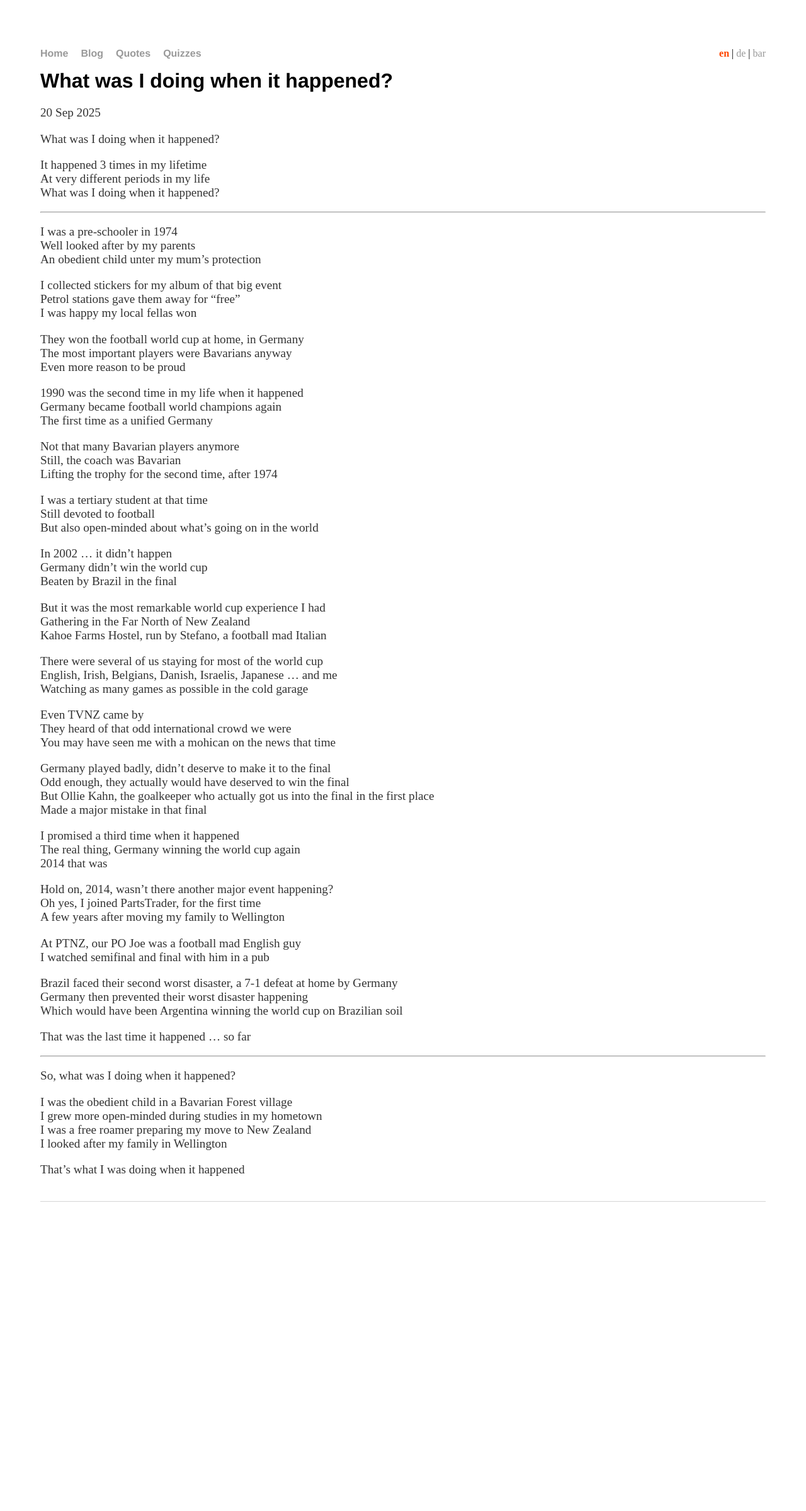
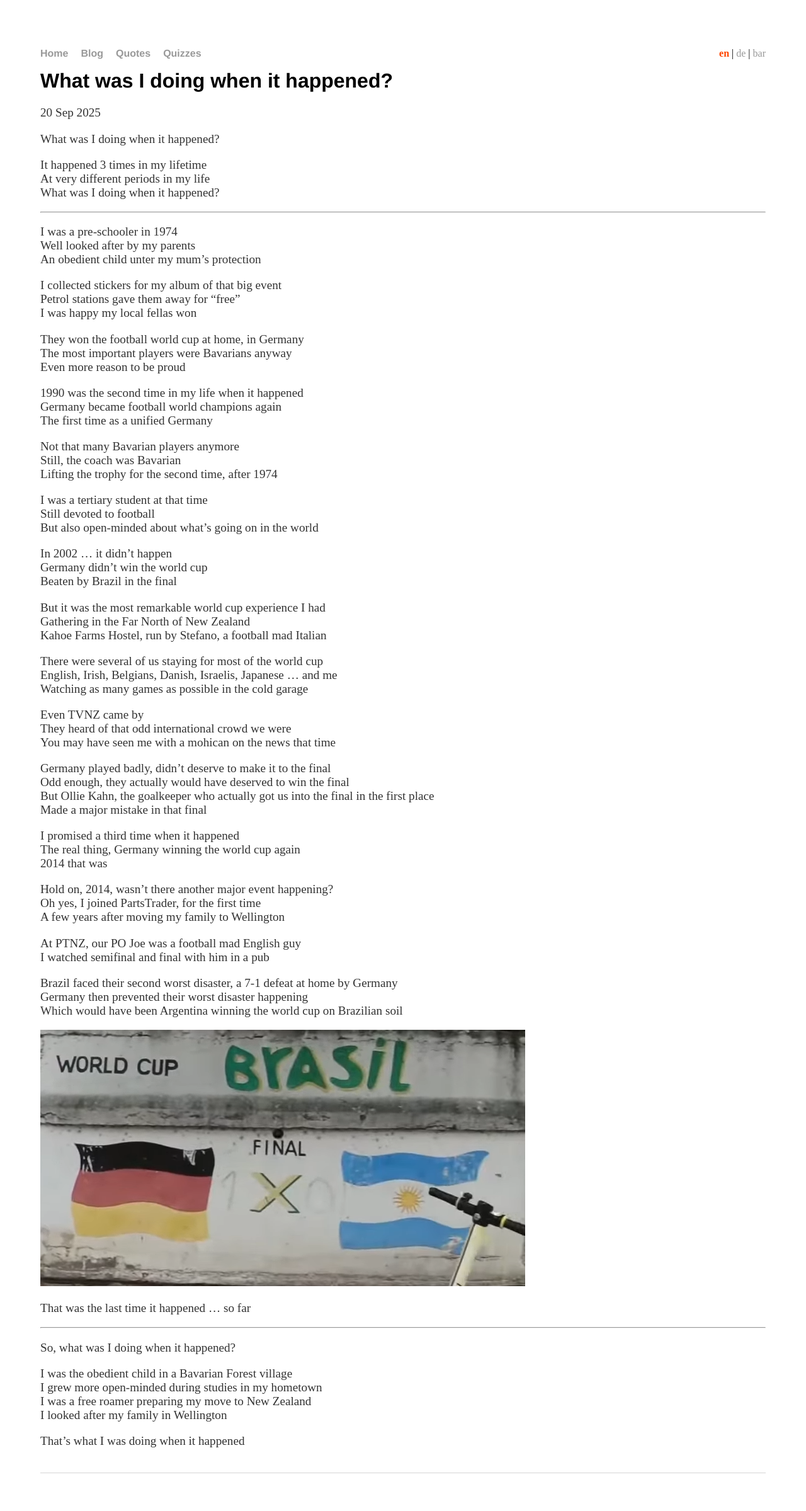
Before and after one commit to rudiverse/rudiverse.github.io, a Jekyll site: the page built from _posts/2025-09-20-football-worldcup-speechcraft.md, in a window 1280 px wide. Shown: the whole page at 63% size. Built offline with Jekyll 4.4.1, drawn with Linux system fonts in a browser that asks for light colours; before the commit the page ends 1968 px from its top, so only the background shows below that.

Commit message:
Add copacabana screenshot to 2025-09-20-football-worldcup-speechcraft.md

```diff
--- a/_posts/2025-09-20-football-worldcup-speechcraft.md
+++ b/_posts/2025-09-20-football-worldcup-speechcraft.md
@@ -74,6 +74,8 @@ Brazil faced their second worst disaster, a 7-1 defeat at home by Germany
 Germany then prevented their worst disaster happening
 Which would have been Argentina winning the world cup on Brazilian soil
 
+![Cow](/assets/images/Copacabana de 1 arg 0.png)
+
 That was the last time it happened ... so far
 
 ---
```
Also changed, not shown: assets/images/Copacabana de 1 arg 0.png (added).
